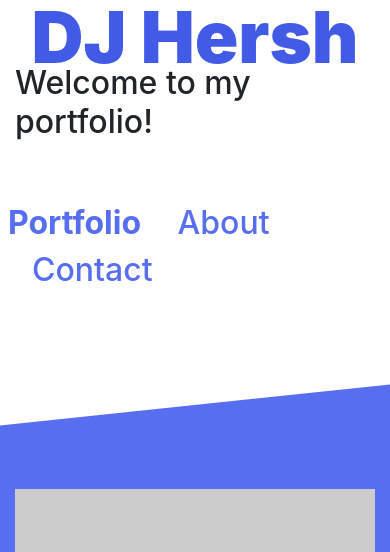
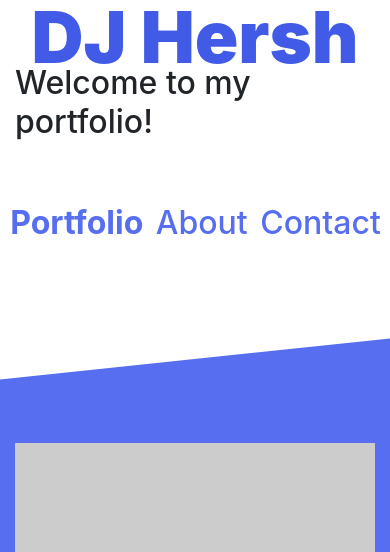
Before and after one commit to DJ620/better-looking-portfolio, a plain HTML site: page index.html in a window 390 px wide. Shown: the part 292-844 px from the top of the page. Drawn offline with nearby package versions, Linux system fonts and the light colour scheme; placeholder pictures from the web are drawn by us.

Commit message:
fixed responsiveness of nav links for extra small screens

```diff
--- a/index.html
+++ b/index.html
@@ -30,8 +30,8 @@
                 <div class='one-pix'>
                     <ul class="list-inline mt-5 ml-xl-5">
                         <li class="list-inline-item"><a href="#"><h2 class="font-weight-bold link-color">Portfolio</h2></a></li>
-                        <li class="list-inline-item ml-4"><a href="#"><h2 class="link-color">About</h2></a></li>
-                        <li class="list-inline-item mr-lg-n4 ml-4"><a href="#"><h2 class="link-color">Contact</h2></a></li>
+                        <li class="list-inline-item ml-xs-2 ml-sm-4"><a href="#"><h2 class="link-color">About</h2></a></li>
+                        <li class="list-inline-item mr-lg-n4 ml-xs-2 ml-sm-4"><a href="#"><h2 class="link-color">Contact</h2></a></li>
                     </ul>
                 </div>
             </div>
```
